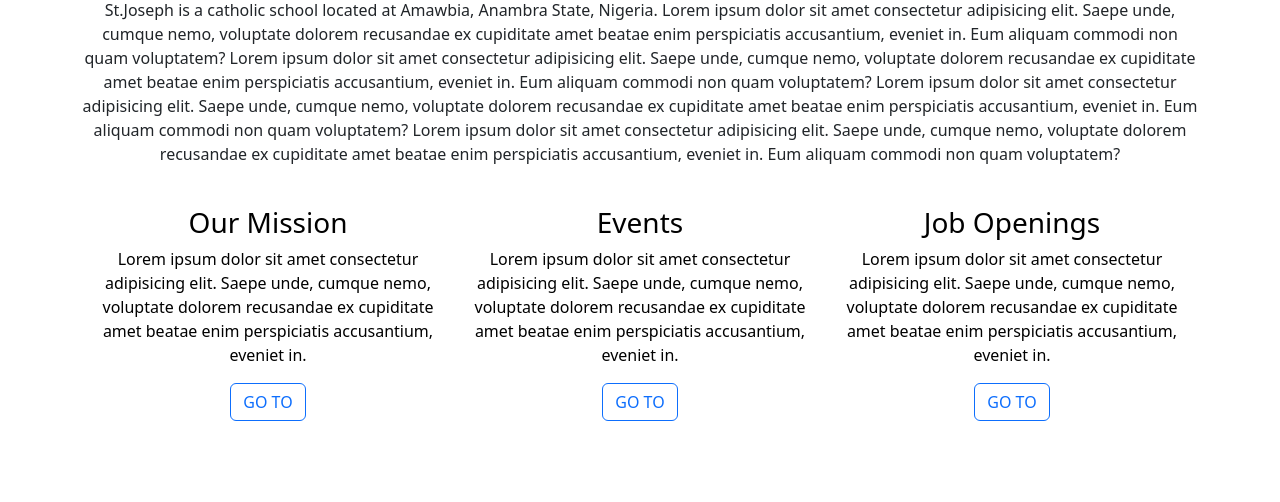
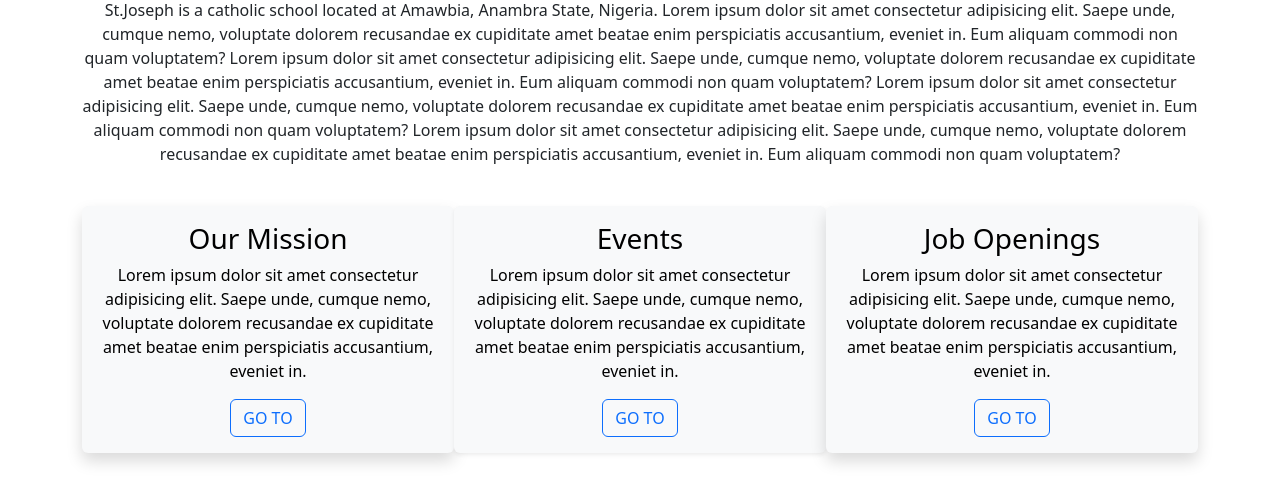
Before and after one commit to paapa-sourcecode/st.joseph-website, a Flask app: page / in a window 1280 px wide. Shown: the part 298-800 px from the top of the page. Run offline with Flask 3, Linux system fonts and the light colour scheme.

Commit message:
render deploy

```diff
--- a/templates/career.html
+++ b/templates/career.html
@@ -8,10 +8,10 @@
   {% include 'bootstrap.html' %}
   {% include 'navbar.html' %}
 </head>
-<body>
+<body class="text-center">
   <div class="container">
     <h1>Job Openings</h1>
-    <p>Lorem ipsum dolor sit amet consectetur adipisicing elit. Saepe unde, cumque nemo, voluptate dolorem recusandae ex cupiditate amet beatae enim perspiciatis accusantium, eveniet in.
+    <p class="lead">Lorem ipsum dolor sit amet consectetur adipisicing elit. Saepe unde, cumque nemo, voluptate dolorem recusandae ex cupiditate amet beatae enim perspiciatis accusantium, eveniet in.
     </p>
   </div>
 </html>
--- a/templates/index.html
+++ b/templates/index.html
@@ -32,19 +32,19 @@
   <div class="container">
     <div class="container text-center">
       <div class="row">
-        <div class="col bg-blue text-black order-3">
+        <div class="col bg-blue text-black order-3 shadow p-3 mb-5 bg-body-tertiary rounded">
           <h3>Our Mission</h3>
           <p>Lorem ipsum dolor sit amet consectetur adipisicing elit. Saepe unde, cumque nemo, voluptate dolorem recusandae ex cupiditate amet beatae enim perspiciatis accusantium, eveniet in.
           </p>
           <a type="button" href="#" target="_blank" class="btn btn-outline-primary">GO TO</a>
         </div>
-        <div class="col order-5 bg-blue text-black order-3">
+        <div class="col order-5 bg-blue text-black order-3 shadow p-3 mb-5 bg-body-tertiary rounded">
           <h3>Job Openings</h3>
           <p>Lorem ipsum dolor sit amet consectetur adipisicing elit. Saepe unde, cumque nemo, voluptate dolorem recusandae ex cupiditate amet beatae enim perspiciatis accusantium, eveniet in.
           </p>
           <a type="button" href="https://332fc630-1eb0-4270-b90d-e88ea4294404-00-tc1qrxpu4q8g.janeway.replit.dev:5000/careers" target="_blank" class="btn btn-outline-primary">GO TO</a>
         </div>
-        <div class="col order-1 bg-blue text-black order-3">
+        <div class="col order-1 bg-blue text-black order-3 shadow-sm p-3 mb-5 bg-body-tertiary rounded">
           <h3>Events</h3>
           <p>Lorem ipsum dolor sit amet consectetur adipisicing elit. Saepe unde, cumque nemo, voluptate dolorem recusandae ex cupiditate amet beatae enim perspiciatis accusantium, eveniet in.
           </p>
```
Also changed, not shown: templates/footer.html (added).
